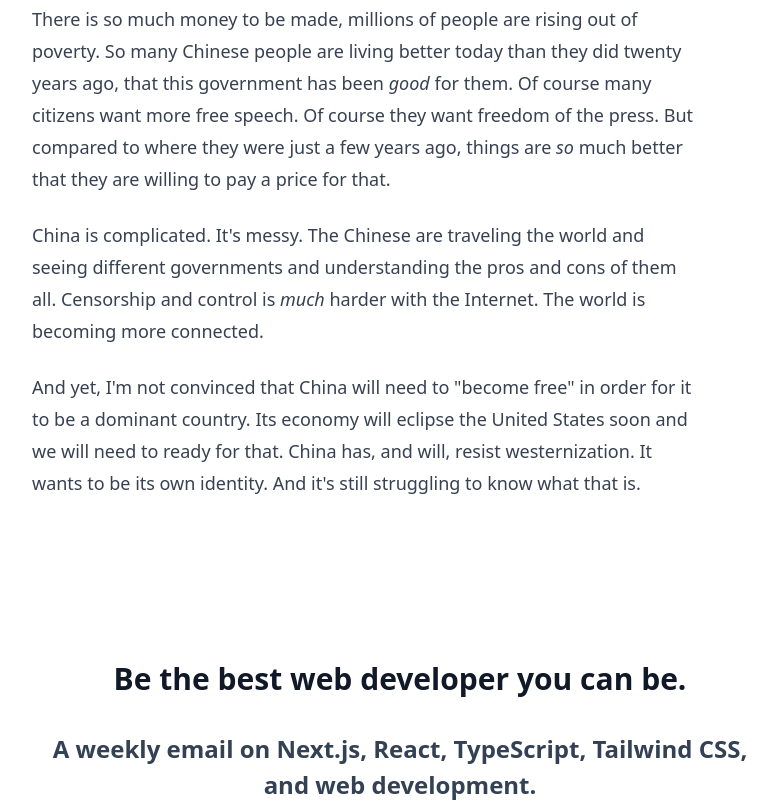
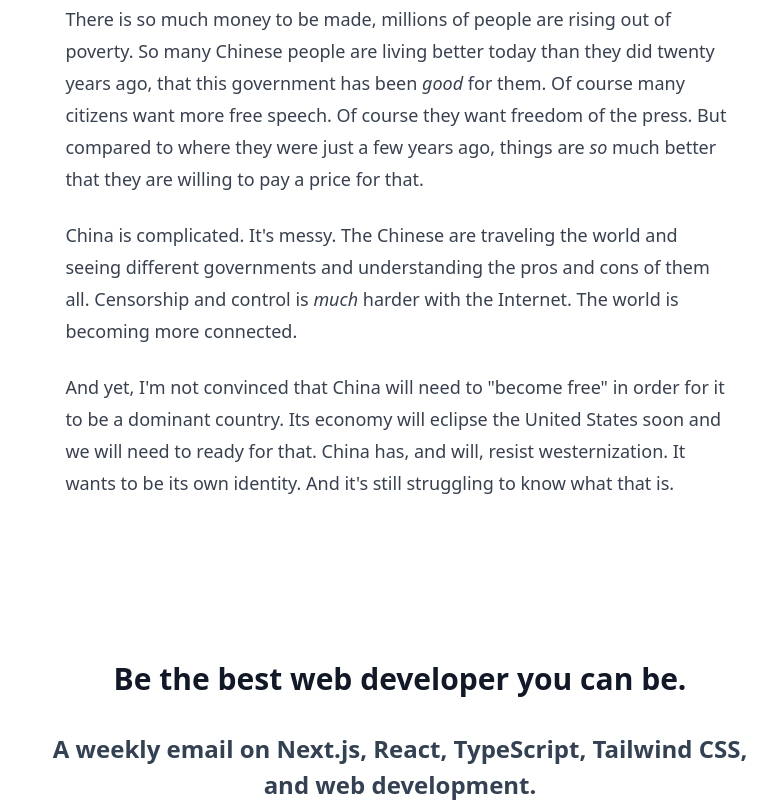
Before and after one commit to ethanmick/ethanmick.com, a Next.js app: page /posts/book-china in a window 1280 px wide. Shown: the part 1597-2399 px from the top of the page, without its empty margins (240-1017 px from the left). Built offline with nearby package versions, Linux system fonts and the light colour scheme.

Commit message:
Fix post style on smaller screens

```diff
--- a/components/email-signup.tsx
+++ b/components/email-signup.tsx
@@ -39,7 +39,7 @@ export const EmailSignup = () => {
           <>
             <form
               onSubmit={onSubmit}
-              className="relative mx-auto mb-2 w-[30rem]"
+              className="relative mx-auto mb-2 max-w-[30rem]"
             >
               <input
                 aria-label="Email"
--- a/components/post.tsx
+++ b/components/post.tsx
@@ -19,7 +19,7 @@ export const Post = ({ children, title }: PostProps) => (
   <>
     <Header />
     <main className="container prose mx-auto max-w-3xl px-4 pt-16 lg:prose-lg">
-      <article className="prose mb-40 prose-a:text-blue-600 lg:prose-lg">
+      <article className="prose mx-auto mb-40 prose-a:text-blue-600 lg:prose-lg">
         <MDXProvider components={components}>
           <h1 className="text-center">
             <Widont>{title}</Widont>
```
